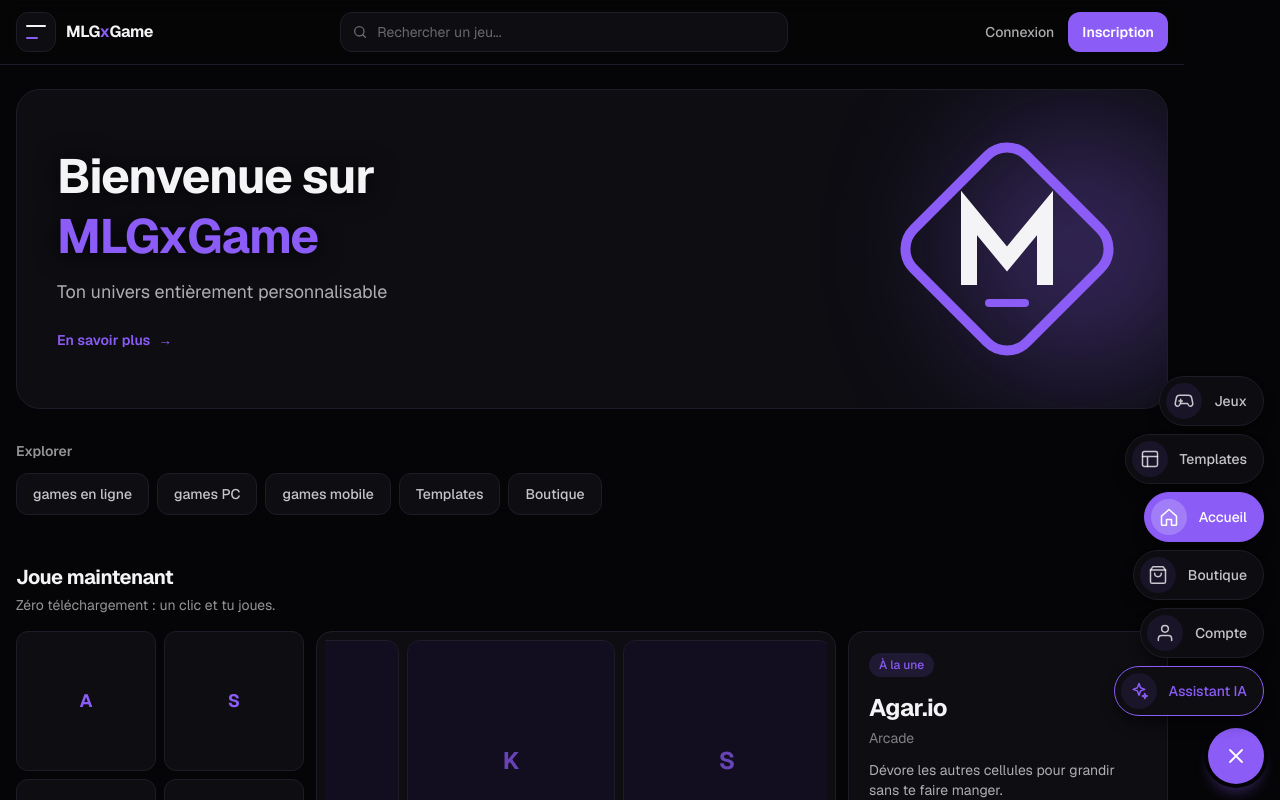
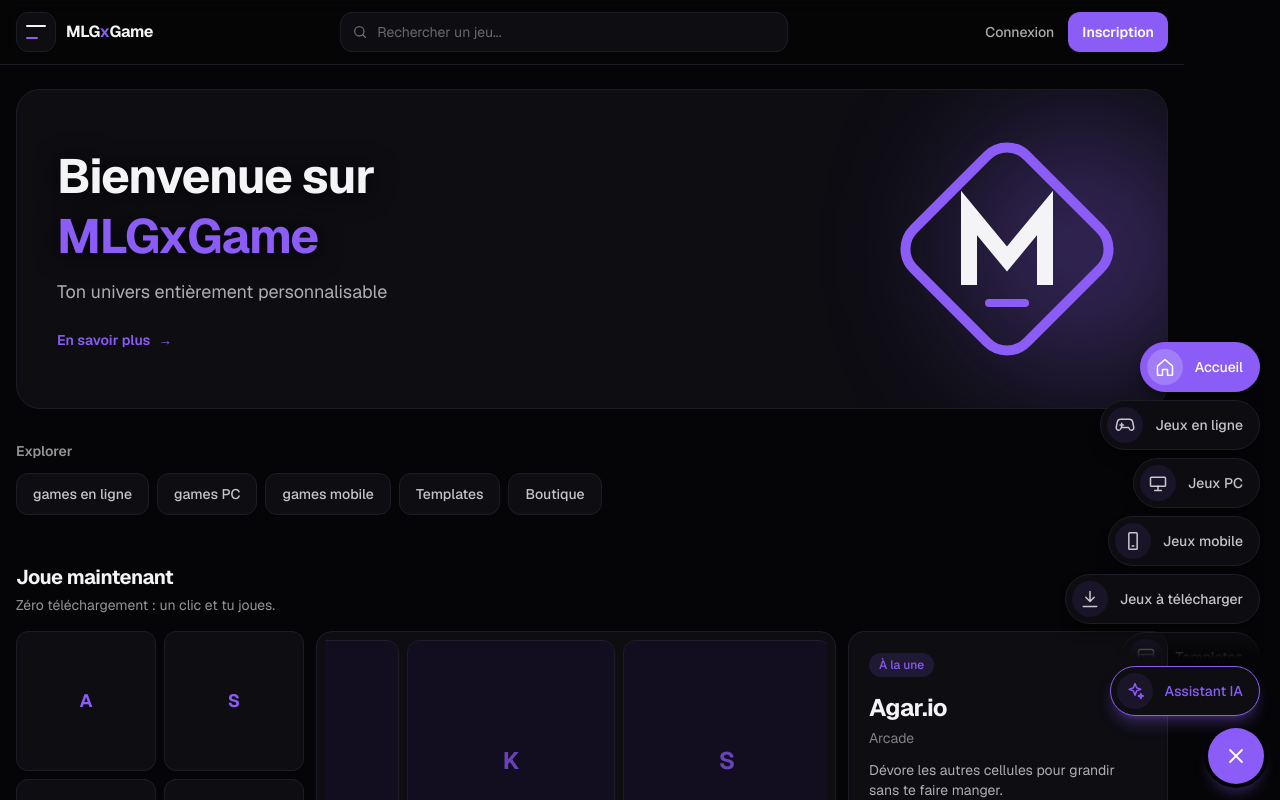
Before and after one commit to EmmBrayan/MlGxGame-v1, a Next.js app in the folder mlgxgame/: page / in a window 1280 px wide. Both pictures are taken after a click on the button 1236 px from the left and 756 px from the top of the page. Shown: the top 800 px of the page. Built offline with nearby package versions, Linux system fonts and the light colour scheme.

Commit message:
update mlgxgame/components/NavBar.tsx

```diff
--- a/mlgxgame/components/NavBar.tsx
+++ b/mlgxgame/components/NavBar.tsx
@@ -2,7 +2,7 @@
 
 import Link from "next/link";
 import { usePathname } from "next/navigation";
-import { useEffect, useState } from "react";
+import { useEffect, useState, type UIEvent } from "react";
 
 // Icône "étincelles" pour l'IA
 const aiIcon = [
@@ -10,42 +10,28 @@ const aiIcon = [
   "M19 15l.8 2.2L22 18l-2.2.8L19 21l-.8-2.2L16 18l2.2-.8z",
 ];
 
+// Toutes les pages du site, dans l'ordre d'affichage
 const items = [
+  { href: "/", label: "Accueil", home: true, icon: ["M3 11l9-8 9 8v10a1 1 0 0 1-1 1h-5v-7H9v7H4a1 1 0 0 1-1-1z"] },
   {
     href: "/online",
-    label: "Jeux",
+    label: "Jeux en ligne",
     icon: [
       "M17.3 5H6.7a4 4 0 0 0-3.9 3.2l-1.3 6.5A3 3 0 0 0 4.4 18.3c.9 0 1.7-.5 2.1-1.2L7.6 15h8.8l1.1 2.1c.4.7 1.2 1.2 2.1 1.2a3 3 0 0 0 2.9-3.6l-1.3-6.5A4 4 0 0 0 17.3 5z",
       "M6 12h4M8 10v4",
     ],
   },
-  {
-    href: "/templates",
-    label: "Templates",
-    icon: ["M5 3h14a2 2 0 0 1 2 2v14a2 2 0 0 1-2 2H5a2 2 0 0 1-2-2V5a2 2 0 0 1 2-2z", "M3 9h18M9 21V9"],
-  },
-  {
-    href: "/",
-    label: "Accueil",
-    home: true, // l'entrée violette
-    icon: ["M3 11l9-8 9 8v10a1 1 0 0 1-1 1h-5v-7H9v7H4a1 1 0 0 1-1-1z"],
-  },
-  {
-    href: "/boutique",
-    label: "Boutique",
-    icon: ["M6 2L3 6v14a2 2 0 0 0 2 2h14a2 2 0 0 0 2-2V6l-3-4z", "M3 6h18", "M16 10a4 4 0 0 1-8 0"],
-  },
-  {
-    href: "/connexion",
-    label: "Compte",
-    icon: ["M20 21v-2a4 4 0 0 0-4-4H8a4 4 0 0 0-4 4v2", "M12 3a4 4 0 1 0 0 8 4 4 0 0 0 0-8z"],
-  },
-  {
-    href: "/agent",
-    label: "Assistant IA",
-    ai: true, // l'entrée avec le contour violet
-    icon: aiIcon,
-  },
+  { href: "/pc", label: "Jeux PC", icon: ["M4 5h16a1 1 0 0 1 1 1v9a1 1 0 0 1-1 1H4a1 1 0 0 1-1-1V6a1 1 0 0 1 1-1z", "M8 21h8M12 16v5"] },
+  { href: "/mobile", label: "Jeux mobile", icon: ["M8 2h8a1 1 0 0 1 1 1v18a1 1 0 0 1-1 1H8a1 1 0 0 1-1-1V3a1 1 0 0 1 1-1z", "M11 18h2"] },
+  { href: "/downloads", label: "Jeux à télécharger", icon: ["M12 3v12M7 10l5 5 5-5", "M4 21h16"] },
+  { href: "/templates", label: "Templates", icon: ["M5 3h14a2 2 0 0 1 2 2v14a2 2 0 0 1-2 2H5a2 2 0 0 1-2-2V5a2 2 0 0 1 2-2z", "M3 9h18M9 21V9"] },
+  { href: "/boutique", label: "Boutique", icon: ["M6 2L3 6v14a2 2 0 0 0 2 2h14a2 2 0 0 0 2-2V6l-3-4z", "M3 6h18", "M16 10a4 4 0 0 1-8 0"] },
+  { href: "/connexion", label: "Connexion", icon: ["M20 21v-2a4 4 0 0 0-4-4H8a4 4 0 0 0-4 4v2", "M12 3a4 4 0 1 0 0 8 4 4 0 0 0 0-8z"] },
+  { href: "/inscription", label: "Inscription", icon: ["M16 21v-2a4 4 0 0 0-4-4H6a4 4 0 0 0-4 4v2", "M9 11a4 4 0 1 0 0-8 4 4 0 0 0 0 8z", "M19 8v6M22 11h-6"] },
+  { href: "/discussion", label: "Discussion", icon: ["M21 15a2 2 0 0 1-2 2H7l-4 4V5a2 2 0 0 1 2-2h14a2 2 0 0 1 2 2z"] },
+  { href: "/a-propos", label: "À propos", icon: ["M12 22a10 10 0 1 0 0-20 10 10 0 0 0 0 20z", "M12 16v-4M12 8h.01"] },
+  { href: "/confidentialite", label: "Confidentialité", icon: ["M12 22s8-4 8-10V5l-8-3-8 3v7c0 6 8 10 8 10z"] },
+  { href: "/conditions", label: "Conditions", icon: ["M14 2H6a2 2 0 0 0-2 2v16a2 2 0 0 0 2 2h12a2 2 0 0 0 2-2V8z", "M14 2v6h6", "M8 13h8M8 17h8"] },
 ];
 
 function Icon({ paths, className }: { paths: string[]; className: string }) {
@@ -69,6 +55,8 @@ function Icon({ paths, className }: { paths: string[]; className: string }) {
 export default function NavBar() {
   const pathname = usePathname();
   const [open, setOpen] = useState(false);
+  // Faut-il estomper le haut et le bas de la liste ?
+  const [fade, setFade] = useState({ top: false, bottom: true });
 
   // La touche Échap referme le menu
   useEffect(() => {
@@ -79,6 +67,18 @@ export default function NavBar() {
     document.addEventListener("keydown", onKey);
     return () => document.removeEventListener("keydown", onKey);
   }, [open]);
+
+  // À chaque défilement, on regarde s'il reste des entrées cachées en haut ou en bas
+  function onScroll(e: UIEvent<HTMLUListElement>) {
+    const el = e.currentTarget;
+    setFade({
+      top: el.scrollTop > 4,
+      bottom: el.scrollTop + el.clientHeight < el.scrollHeight - 4,
+    });
+  }
+
+  // Le dégradé qui fait disparaître les entrées aux bords
+  const mask = `linear-gradient(to bottom, ${fade.top ? "transparent" : "#000"} 0, #000 28px, #000 calc(100% - 28px), ${fade.bottom ? "transparent" : "#000"} 100%)`;
 
   return (
     <>
@@ -92,8 +92,8 @@ export default function NavBar() {
       )}
 
       <div className="fixed bottom-4 right-4 z-40 flex flex-col items-end gap-3">
-        {/* Les entrées qui sortent */}
-        <ul
+        {/* Le panneau qui sort */}
+        <div
           inert={!open}
           className={`flex origin-bottom-right flex-col items-end gap-2 transition duration-200 ${
             open
@@ -101,14 +101,18 @@ export default function NavBar() {
               : "pointer-events-none translate-y-3 scale-95 opacity-0"
           }`}
         >
+          {/* La liste qui défile : environ 6 entrées visibles */}
+          <ul
+            onScroll={onScroll}
+            style={{ maskImage: mask, WebkitMaskImage: mask }}
+            className="flex max-h-[min(20rem,50vh)] flex-col items-end gap-2 overflow-y-auto overscroll-contain px-1 py-1 [scrollbar-width:none] [&::-webkit-scrollbar]:hidden"
+          >
             {items.map((item) => {
               const active =
                 item.href === "/" ? pathname === "/" : pathname.startsWith(item.href);
 
               const style = item.home
                 ? "border-accent bg-accent text-white"
-              : item.ai
-                ? "border-accent bg-card text-accent"
                 : active
                   ? "border-accent/50 bg-card text-accent"
                   : "border-border bg-card/95 text-foreground/80 hover:text-foreground";
@@ -134,6 +138,19 @@ export default function NavBar() {
             })}
           </ul>
 
+          {/* L'IA reste fixe sous la liste : toujours visible */}
+          <Link
+            href="/agent"
+            onClick={() => setOpen(false)}
+            className="mr-1 flex items-center gap-3 rounded-full border border-accent bg-card py-1.5 pl-1.5 pr-4 text-sm font-medium text-accent shadow-lg shadow-accent/30 backdrop-blur"
+          >
+            <span className="flex h-9 w-9 shrink-0 items-center justify-center rounded-full bg-accent/10">
+              <Icon paths={aiIcon} className="h-5 w-5" />
+            </span>
+            Assistant IA
+          </Link>
+        </div>
+
         {/* Le bouton rond, toujours dans le coin */}
         <button
           type="button"
```
Lines whose indentation alone changed are shown as unchanged.
